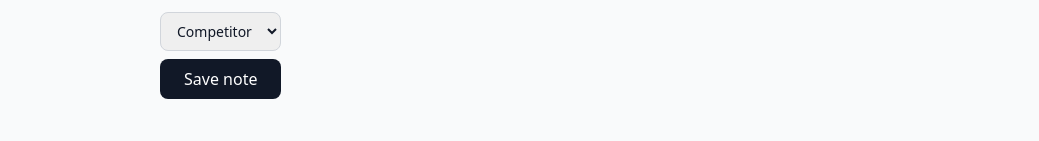
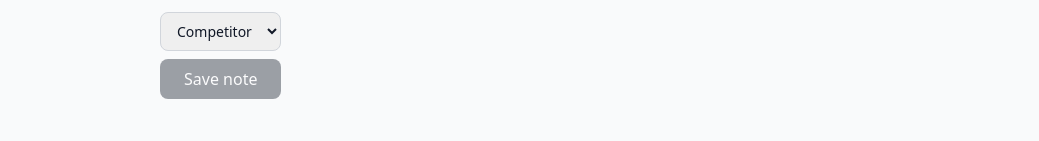
Before and after one commit to emilianosuarezamezcua-a11y/corte-appp, a Next.js app in the folder corte-app/: page /research in a window 1280 px wide. Shown: the part 2048-2189 px from the top of the page, without its empty margins (120-1159 px from the left). Built offline with nearby package versions, Linux system fonts and the light colour scheme; no server answers; the database is empty.

Commit message:
Disable save button until note meets minimum length
Updated button to disable when text is less than 20 characters.

```diff
--- a/corte-app/app/research/page.js
+++ b/corte-app/app/research/page.js
@@ -98,11 +98,11 @@ function ResearchIntake({ onSaved }) {
         </select>
       </div>
       {error ? <p className="text-red-600 text-sm mb-2">{error}</p> : null}
-      <button
-        type="submit"
-        disabled={saving}
-        className="bg-gray-900 text-white px-6 py-2 rounded-lg"
-      >
+     <button
+  type="submit"
+  disabled={saving || text.trim().length < 20}
+  className="bg-gray-900 text-white px-6 py-2 rounded-lg disabled:opacity-40"
+>
         {saving ? 'Saving...' : 'Save note'}
       </button>
       {savedMsg ? <p className="text-sm text-green-600 mt-2">{savedMsg}</p> : null}
```
